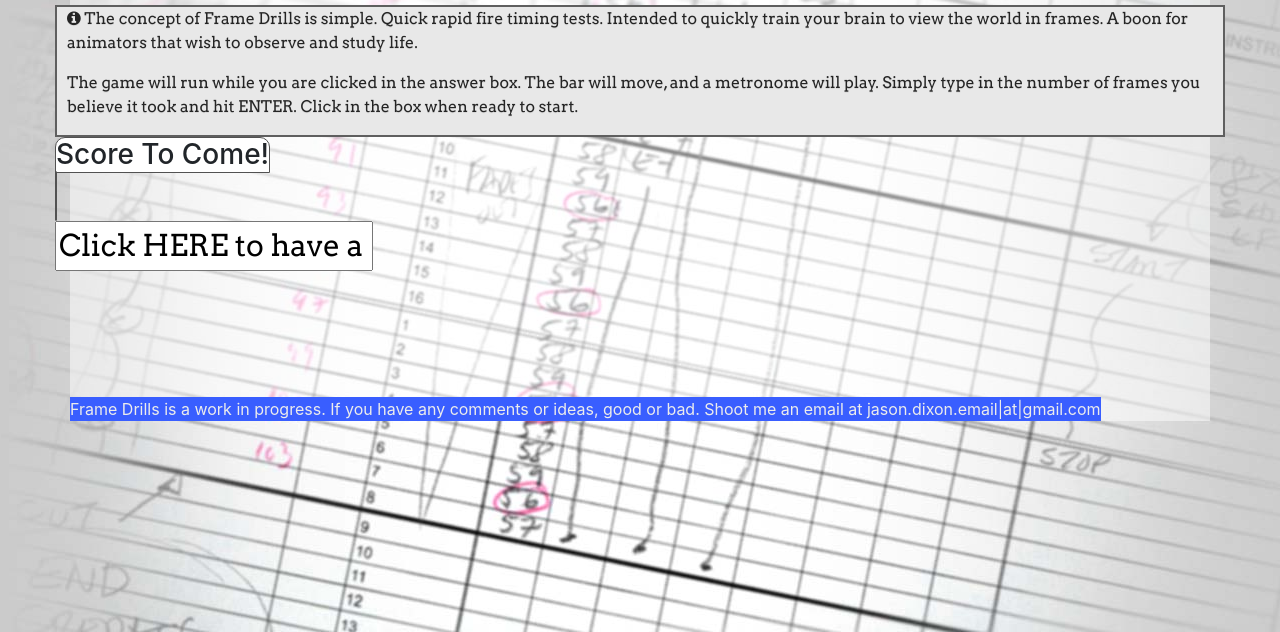
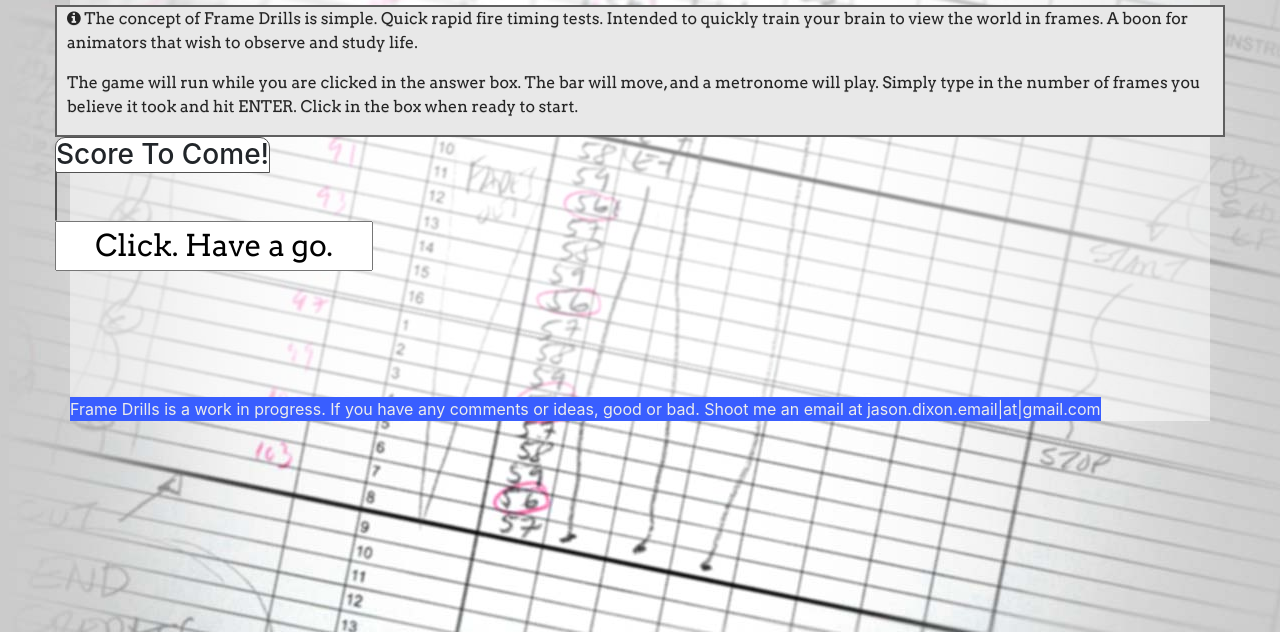
Before and after one commit to internetimagery/frame-drills, a plain HTML site: page index.html in a window 1280 px wide. Shown: the part 168-800 px from the top of the page. Drawn offline with nearby package versions, Linux system fonts and the light colour scheme.

```diff
--- a/index.html
+++ b/index.html
@@ -76,7 +76,7 @@
 				<div class="span3"></div>
 				<div class="span6">
 					<form id="answerHolder" accept-charset="utf-8">
-						<input id="answerspot" type="text" name="answer" onclick="this.select()" value="Click HERE to have a go.">
+						<input id="answerspot" type="text" name="answer" onclick="this.select()" value="Click. Have a go.">
 					</form>
 				</div>
 			</div>
```
